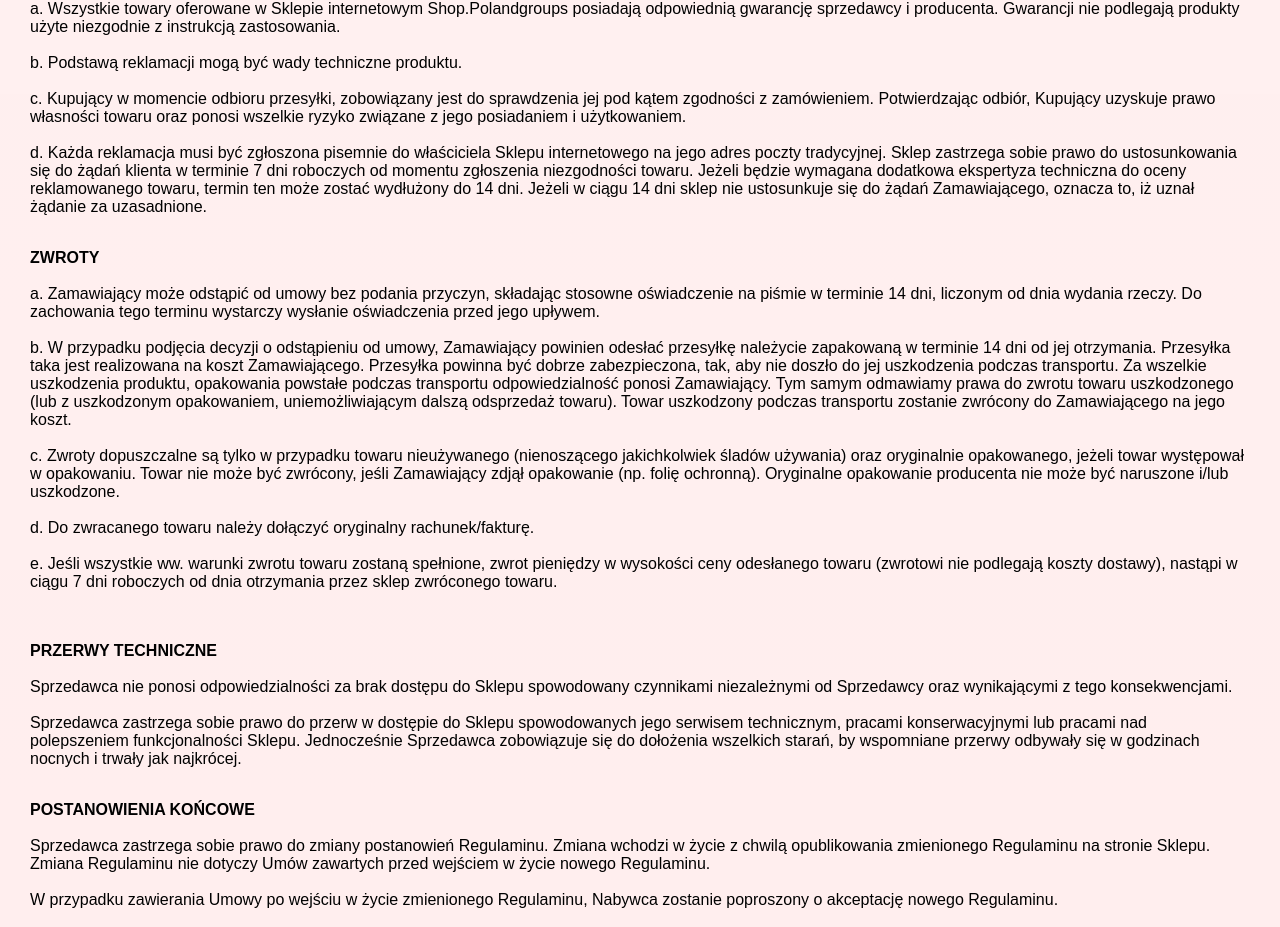
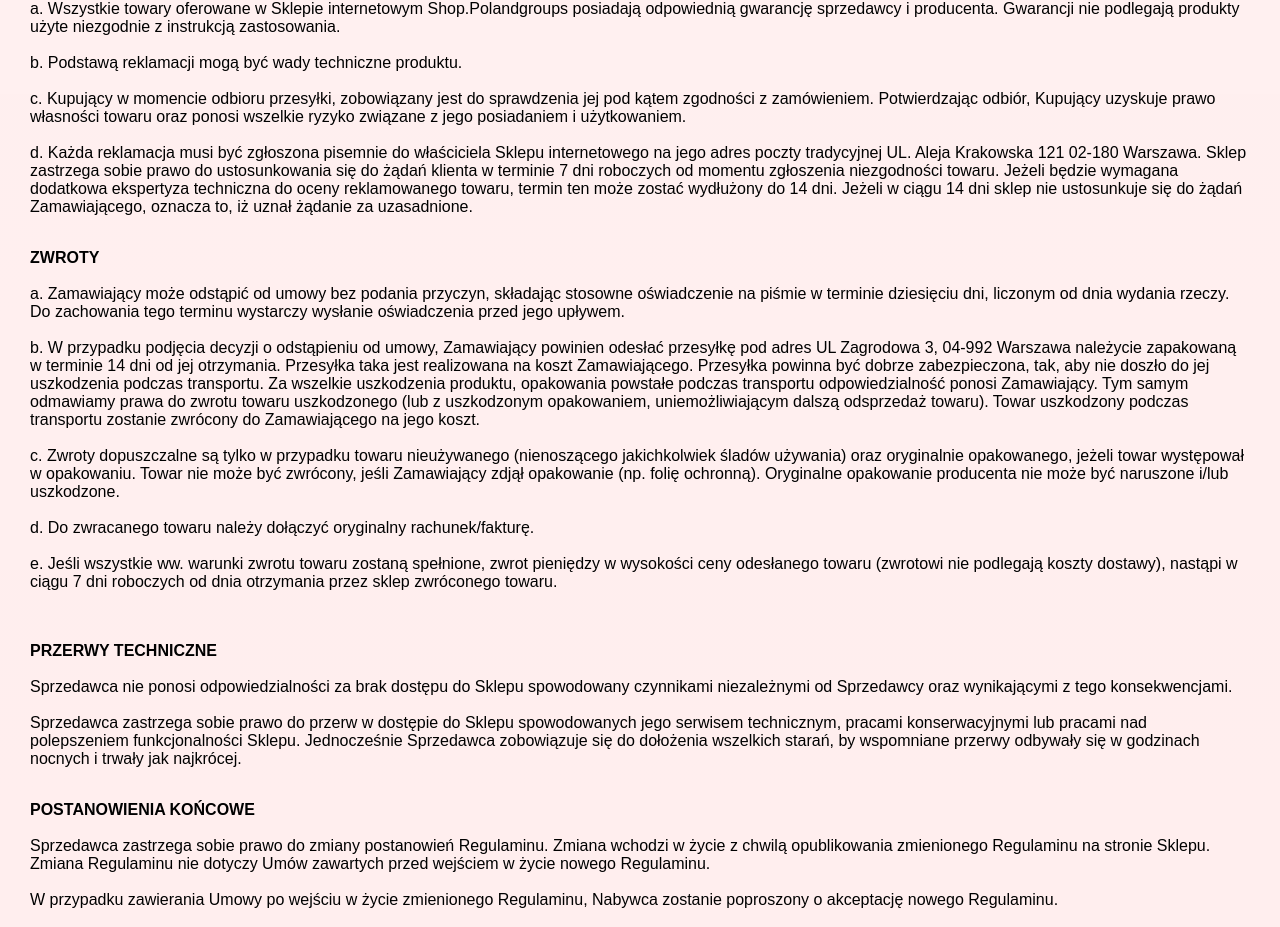
Before and after one commit to Queue-Evgenii/PolandShopFront, a Vue app: page /regulamin in a window 1280 px wide. Shown: the part 4168-5095 px from the top of the page. Built offline with nearby package versions, Linux system fonts and the light colour scheme; no server answers.

Commit message:
UPDATE: reglament and advertisement text

```diff
--- a/src/views/ReglamentView.vue
+++ b/src/views/ReglamentView.vue
@@ -156,13 +156,13 @@
 
           <p>c. Kupujący w momencie odbioru przesyłki, zobowiązany jest do sprawdzenia jej pod kątem zgodności z zamówieniem. Potwierdzając odbiór, Kupujący uzyskuje prawo własności towaru oraz ponosi wszelkie ryzyko związane z jego posiadaniem i użytkowaniem.</p>
 
-          <p>d. Każda reklamacja musi być zgłoszona pisemnie do właściciela Sklepu internetowego na jego adres poczty tradycyjnej. Sklep zastrzega sobie prawo do ustosunkowania się do żądań klienta w terminie 7 dni roboczych od momentu zgłoszenia niezgodności towaru. Jeżeli będzie wymagana dodatkowa ekspertyza techniczna do oceny reklamowanego towaru, termin ten może zostać wydłużony do 14 dni. Jeżeli w ciągu 14 dni sklep nie ustosunkuje się do żądań Zamawiającego, oznacza to, iż uznał żądanie za uzasadnione.</p>
+          <p>d. Każda reklamacja musi być zgłoszona pisemnie do właściciela Sklepu internetowego na jego adres poczty tradycyjnej UL. Aleja Krakowska 121 02-180 Warszawa. Sklep zastrzega sobie prawo do ustosunkowania się do żądań klienta w terminie 7 dni roboczych od momentu zgłoszenia niezgodności towaru. Jeżeli będzie wymagana dodatkowa ekspertyza techniczna do oceny reklamowanego towaru, termin ten może zostać wydłużony do 14 dni. Jeżeli w ciągu 14 dni sklep nie ustosunkuje się do żądań Zamawiającego, oznacza to, iż uznał żądanie za uzasadnione.</p>
 
           <h2>ZWROTY</h2>
 
-          <p>a. Zamawiający może odstąpić od umowy bez podania przyczyn, składając stosowne oświadczenie na piśmie w terminie 14 dni, liczonym od dnia wydania rzeczy. Do zachowania tego terminu wystarczy wysłanie oświadczenia przed jego upływem.</p>
+          <p>a. Zamawiający może odstąpić od umowy bez podania przyczyn, składając stosowne oświadczenie na piśmie w terminie dziesięciu dni, liczonym od dnia wydania rzeczy. Do zachowania tego terminu wystarczy wysłanie oświadczenia przed jego upływem.</p>
 
-          <p>b. W przypadku podjęcia decyzji o odstąpieniu od umowy, Zamawiający powinien odesłać przesyłkę należycie zapakowaną w terminie 14 dni od jej otrzymania. Przesyłka taka jest realizowana na koszt Zamawiającego. Przesyłka powinna być dobrze zabezpieczona, tak, aby nie doszło do jej uszkodzenia podczas transportu. Za wszelkie uszkodzenia produktu, opakowania powstałe podczas transportu odpowiedzialność ponosi Zamawiający. Tym samym odmawiamy prawa do zwrotu towaru uszkodzonego (lub z uszkodzonym opakowaniem, uniemożliwiającym dalszą odsprzedaż towaru). Towar uszkodzony podczas transportu zostanie zwrócony do Zamawiającego na jego koszt.</p>
+          <p>b. W przypadku podjęcia decyzji o odstąpieniu od umowy, Zamawiający powinien odesłać przesyłkę pod adres UL Zagrodowa 3, 04-992 Warszawa  należycie zapakowaną w terminie 14 dni od jej otrzymania. Przesyłka taka jest realizowana na koszt Zamawiającego. Przesyłka powinna być dobrze zabezpieczona, tak, aby nie doszło do jej uszkodzenia podczas transportu. Za wszelkie uszkodzenia produktu, opakowania powstałe podczas transportu odpowiedzialność ponosi Zamawiający. Tym samym odmawiamy prawa do zwrotu towaru uszkodzonego (lub z uszkodzonym opakowaniem, uniemożliwiającym dalszą odsprzedaż towaru). Towar uszkodzony podczas transportu zostanie zwrócony do Zamawiającego na jego koszt.</p>
 
           <p>c. Zwroty dopuszczalne są tylko w przypadku towaru nieużywanego (nienoszącego jakichkolwiek śladów używania) oraz oryginalnie opakowanego, jeżeli towar występował w opakowaniu. Towar nie może być zwrócony, jeśli Zamawiający zdjął opakowanie (np. folię ochronną). Oryginalne opakowanie producenta nie może być naruszone i/lub uszkodzone.</p>
 
--- a/src/views/ReklamaciView.vue
+++ b/src/views/ReklamaciView.vue
@@ -10,20 +10,19 @@
 
         <p>c. Kupujący w momencie odbioru przesyłki, zobowiązany jest do sprawdzenia jej pod kątem zgodności z zamówieniem. Potwierdzając odbiór, Kupujący uzyskuje prawo własności towaru oraz ponosi wszelkie ryzyko związane z jego posiadaniem i użytkowaniem.</p>
 
-        <p>d. Każda reklamacja musi być zgłoszona pisemnie do właściciela Sklepu internetowego na jego adres poczty tradycyjnej. Sklep zastrzega sobie prawo do ustosunkowania się do żądań klienta w terminie 7 dni roboczych od momentu zgłoszenia niezgodności towaru. Jeżeli będzie wymagana dodatkowa ekspertyza techniczna do oceny reklamowanego towaru, termin ten może zostać wydłużony do 14 dni. Jeżeli w ciągu 14 dni sklep nie ustosunkuje się do żądań Zamawiającego, oznacza to, iż uznał żądanie za uzasadnione.</p>
+        <p>d. Każda reklamacja musi być zgłoszona pisemnie do właściciela Sklepu internetowego na jego adres poczty tradycyjnej UL. Aleja Krakowska 121 02-180 Warszawa. Sklep zastrzega sobie prawo do ustosunkowania się do żądań klienta w terminie 7 dni roboczych od momentu zgłoszenia niezgodności towaru. Jeżeli będzie wymagana dodatkowa ekspertyza techniczna do oceny reklamowanego towaru, termin ten może zostać wydłużony do 14 dni. Jeżeli w ciągu 14 dni sklep nie ustosunkuje się do żądań Zamawiającego, oznacza to, iż uznał żądanie za uzasadnione.</p>
 
         <h2>Zwroty:</h2>
 
         <p>a. Zamawiający może odstąpić od umowy bez podania przyczyn, składając stosowne oświadczenie na piśmie w terminie dziesięciu dni, liczonym od dnia wydania rzeczy. Do zachowania tego terminu wystarczy wysłanie oświadczenia przed jego upływem.</p>
 
-        <p>b. W przypadku podjęcia decyzji o odstąpieniu od umowy, Zamawiający powinien odesłać przesyłkę należycie zapakowaną w terminie 14 dni od jej otrzymania. Przesyłka taka jest realizowana na koszt Zamawiającego. Przesyłka powinna być dobrze zabezpieczona, tak, aby nie doszło do jej uszkodzenia podczas transportu. Za wszelkie uszkodzenia produktu, opakowania powstałe podczas transportu odpowiedzialność ponosi Zamawiający. Tym samym odmawiamy prawa do zwrotu towaru uszkodzonego (lub z uszkodzonym opakowaniem, uniemożliwiającym dalszą odsprzedaż towaru). Towar uszkodzony podczas transportu zostanie zwrócony do Zamawiającego na jego koszt.</p>
+        <p>b. W przypadku podjęcia decyzji o odstąpieniu od umowy, Zamawiający powinien odesłać przesyłkę pod adres UL Zagrodowa 3, 04-992 Warszawa  należycie zapakowaną w terminie 14 dni od jej otrzymania. Przesyłka taka jest realizowana na koszt Zamawiającego. Przesyłka powinna być dobrze zabezpieczona, tak, aby nie doszło do jej uszkodzenia podczas transportu. Za wszelkie uszkodzenia produktu, opakowania powstałe podczas transportu odpowiedzialność ponosi Zamawiający. Tym samym odmawiamy prawa do zwrotu towaru uszkodzonego (lub z uszkodzonym opakowaniem, uniemożliwiającym dalszą odsprzedaż towaru). Towar uszkodzony podczas transportu zostanie zwrócony do Zamawiającego na jego koszt.</p>
 
         <p>c. Zwroty dopuszczalne są tylko w przypadku towaru nieużywanego (nienoszącego jakichkolwiek śladów używania) oraz oryginalnie opakowanego, jeżeli towar występował w opakowaniu. Towar nie może być zwrócony, jeśli Zamawiający zdjął opakowanie (np. folię ochronną). Oryginalne opakowanie producenta nie może być naruszone i/lub uszkodzone.</p>
 
         <p>d. Do zwracanego towaru należy dołączyć oryginalny rachunek/fakturę.</p>
 
         <p>e. Jeśli wszystkie ww. warunki zwrotu towaru zostaną spełnione, zwrot pieniędzy w wysokości ceny odesłanego towaru (zwrotowi nie podlegają koszty dostawy), nastąpi w ciągu 7 dni roboczych od dnia otrzymania przez sklep zwróconego towaru.</p>
-
       </div>
     </div>
   </LayoutDefault>
```
Also changed, not shown: 13 other files (tests, documents, lock files or other folders).
